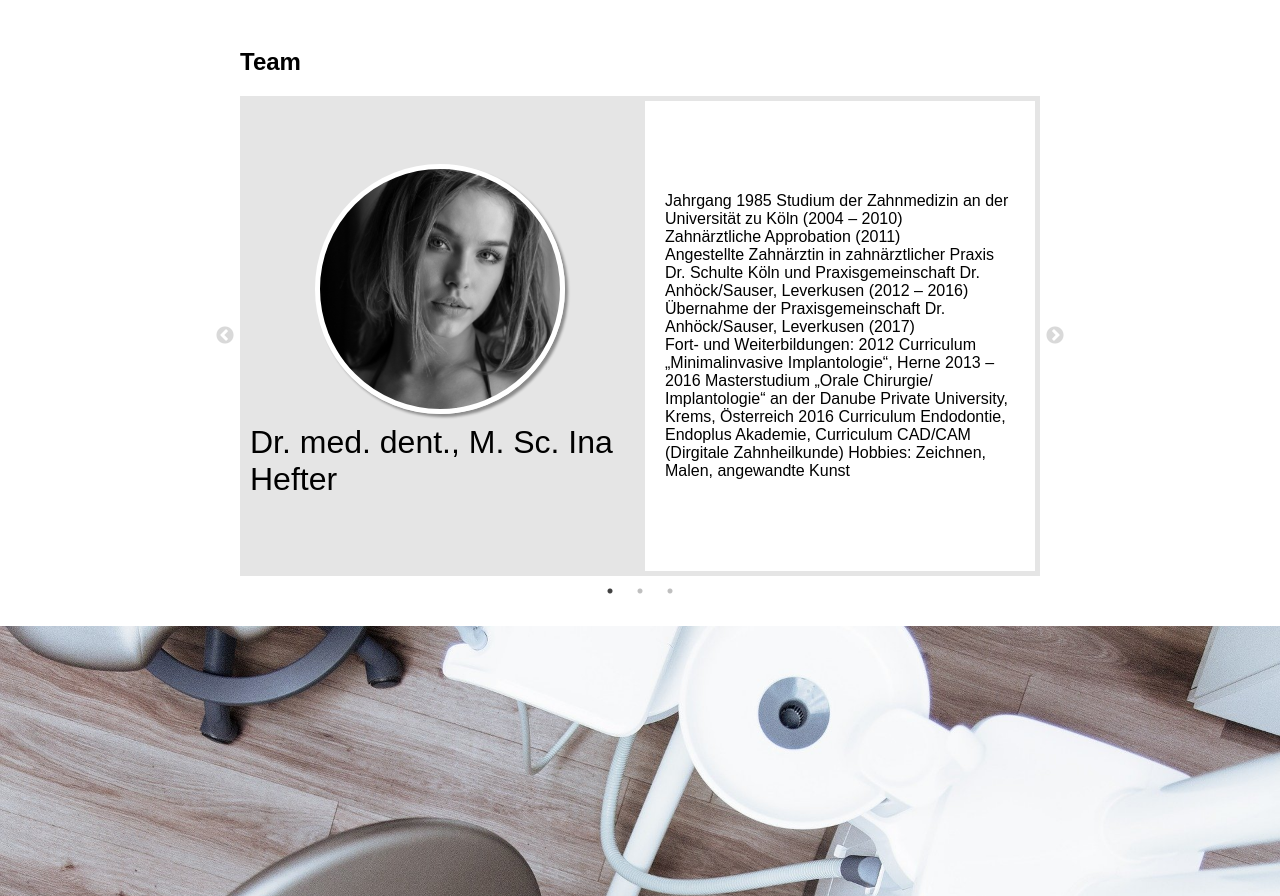
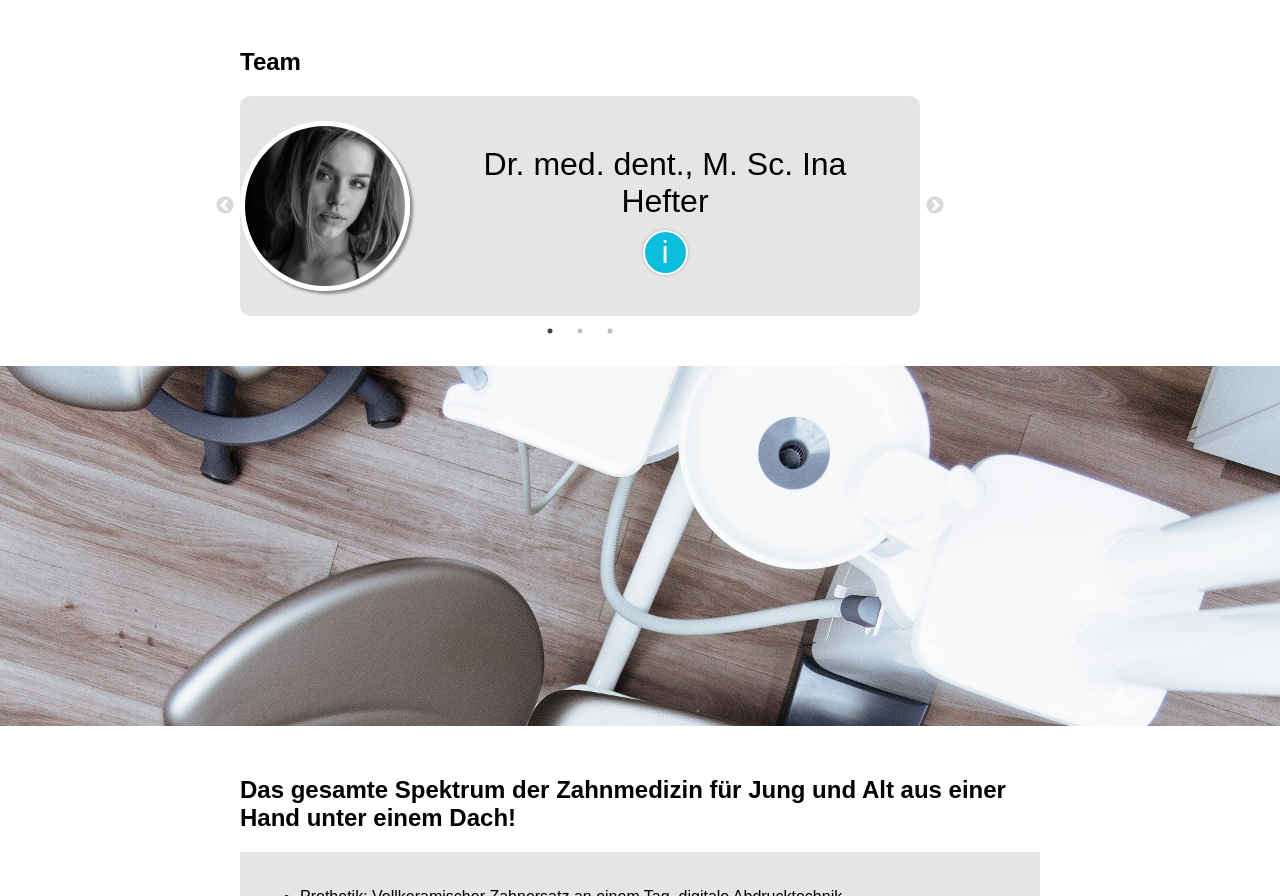
Before and after one commit to Stabl3r/web-praxis, a plain HTML site: page index.html in a window 1280 px wide. Shown: the part 1291-2187 px from the top of the page. Drawn offline with Linux system fonts and the light colour scheme; a web font is replaced by a local one.

Commit message:
teammember breit

```diff
--- a/index.css
+++ b/index.css
@@ -82,21 +82,27 @@ a:any-link {
 #Team {
 }
 #team-slider {
-  height: 60vh;
+  height: 220px;
+  width: 680px;
+  text-align: center
+}
+.team-member {
+  position: relative;
 }
 .team-member > div {
   display: flex;
   height: 100%;
 }
 .avatar-wrapper {
-  flex-basis: 50%;
+  flex-basis: 100%;
   height: 100%;
-  width: 50%;
+  width: 100%;
   background: rgba(0, 0, 0, 0.1);
   display: flex;
   align-items: center;
   justify-content: center;
-  flex-direction: column;
+  flex-direction: row;
+  border-radius: 10px;
 }
 .info {
   flex-basis: 50%;
@@ -110,13 +116,14 @@ a:any-link {
 .name {
   font-size: xx-large;
   margin: 10px;
+  display: inline-block;
 }
 .avatar {
   border-radius: 50%;
   border: 5px solid #fff;
   box-shadow: 3px 3px 3px rgba(0, 0, 0, 0.4);
-  max-width: 250px;
-  max-height: 250px;
+  max-width: 170px;
+  max-height: 170px;
   height: 100%;
   width: 100%;
   background-size: cover;
@@ -190,3 +197,20 @@ a:any-link {
 #closeButton:hover {
   box-shadow: 0px 0px 3px 0px rgba(0, 0, 0, 1);
 }
+.infoButton {
+  border-radius: 50%;
+  border: 2px solid #fff;
+  background-color: #0dbedc;
+  height: 45px;
+  width: 45px;
+  color: #fff;
+  display: flex;
+  justify-content: center;
+  align-items: center;
+  box-shadow: 0px 0px 3px 0px rgba(0, 0, 0, 0.3);
+  cursor: pointer;
+  font-size: 2rem;
+}
+.infoButton:hover {
+  box-shadow: 0px 0px 3px 0px rgba(0, 0, 0, 0.7);
+}
--- a/index.html
+++ b/index.html
@@ -23,14 +23,30 @@
       <div id="modal-content">Content</div>
     </div>
   </div>
-  </div>
 
   <!-- HIER SIND DIE LIGHTBOXEN -->
   <div style="display:none;">
     <div id="yztest" class="lightbox-entry">
-      Hallo Age!!!YZ
+      Hallo Age!
     </div>
-
+    <div id="inahefter" class="lightbox-entry">
+      <div class="info-text">
+        Jahrgang 1985 Studium der Zahnmedizin an der Universität zu Köln
+        (2004 – 2010)<br />
+        Zahnärztliche Approbation (2011)<br />
+        Angestellte Zahnärztin in zahnärztlicher Praxis Dr. Schulte Köln
+        und Praxisgemeinschaft Dr. Anhöck/Sauser, Leverkusen (2012 –
+        2016)<br />
+        Übernahme der Praxisgemeinschaft Dr. Anhöck/Sauser, Leverkusen
+        (2017)<br />
+        Fort- und Weiterbildungen: 2012 Curriculum „Minimalinvasive
+        Implantologie“, Herne 2013 – 2016 Masterstudium „Orale
+        Chirurgie/ Implantologie“ an der Danube Private University,
+        Krems, Österreich 2016 Curriculum Endodontie, Endoplus Akademie,
+        Curriculum CAD/CAM (Dirgitale Zahnheilkunde) Hobbies: Zeichnen,
+        Malen, angewandte Kunst
+      </div>
+    </div>
     <div id="prophylaxe" class="lightbox-entry">
       <div class="span12" style="margin-top: 50px; margin-bottom: 50px;">
 
@@ -41,10 +57,10 @@
 
         <h3 style="padding-top: 0px; padding-bottom: 35px;">
           <ul>
-            <li class="yeonliste1"><b>Individualprophylaxe für Kinder und Jugendliche:</b> <br>Beratung zur Mundhygiene
+            <li><b>Individualprophylaxe für Kinder und Jugendliche:</b> <br>Beratung zur Mundhygiene
               und Ernährung, Versiegelungen der Kauflächen und regelmäßige Fluoridierung stärkt die Zähne und erhält sie
               kariesfrei schon im Kindesalter </li>
-            <li class="yeonliste1"><b>Professionelle Zahnreinigung:</b><br>Hält Ihr Zahnfleisch gesund, und ihre Zähne
+            <li><b>Professionelle Zahnreinigung:</b><br>Hält Ihr Zahnfleisch gesund, und ihre Zähne
               hell, glatt und kariesresistent. Durch die regelmäßige Entfernung des schädlichen Zahnbelags an den
               unzugänglichen Stellen beugen Sie Karies und Parodontitis vor. Harte und weiche Beläge und Verfärbungen
               werden von den Zahnoberflächen, aus den Zwischenräumen/den Zahnfleischtaschen schmerzfrei entfernt.
@@ -52,9 +68,9 @@
               Kariesbakterien zu schützen. Besonders wichtig ist sie auch für unsere Implantatpatienten. Durch die
               professionelle Zahnreinigung sowie den halbjährlichen Kontrolluntersuchungen (Recall) haben Sie den
               Grundstein für lang anhaltende Freude an Ihren eigenen natürlichen Zähne gelegt.</li>
-            <li class="yeonliste1"><b>UPT (unterstützende Parodontitistherapie):</b> <br>individuelle Nachsorge für
+            <li><b>UPT (unterstützende Parodontitistherapie):</b> <br>individuelle Nachsorge für
               unsere Parodontitispatienten. (Siehe unten)</li>
-            <li class="yeonliste1"><b>Recall: </b><br>Erinnerung an die jährliche Kontrolluntersuchung</li>
+            <li><b>Recall: </b><br>Erinnerung an die jährliche Kontrolluntersuchung</li>
 
           </ul>
 
@@ -98,11 +114,11 @@
 
     <div id="prothetik" class="lightbox-entry">
       <ul>
-        <li class="yeonliste1"><b>Festsitzender Zahnersatz:</b> Inlays Kronen/ Kronen/ Brücken aus Gold, Metallkeramik,
+        <li><b>Festsitzender Zahnersatz:</b> Inlays Kronen/ Kronen/ Brücken aus Gold, Metallkeramik,
           Vollkeramik</li>
-        <li class="yeonliste1"><b>Implantatgetragener festsitzender oder herausnehmbarer Zahnersatz </b> </li>
-        <li class="yeonliste1"><b>Herausnehmbar Zahnersatz</b></li>
-        <li class="yeonliste1"><b>Deutsches Meisterlabor:</b> Wir legen besonderen Wert darauf, dass wir in unserem
+        <li><b>Implantatgetragener festsitzender oder herausnehmbarer Zahnersatz </b> </li>
+        <li><b>Herausnehmbar Zahnersatz</b></li>
+        <li><b>Deutsches Meisterlabor:</b> Wir legen besonderen Wert darauf, dass wir in unserem
           Meister-geführten Praxislabor im Haus jede zahntechnische Arbeit für unsere Patienten vollständig und
           ausnahmslos anfertigen lassen. Damit erfüllen wir die erwarteten hohen technischen und ästhetischen Ansprüche
           und Qualität der zahntechnischen Werkstücke und haben immer einen persönlichen Ansprechpartner vor Ort.
@@ -155,28 +171,15 @@
         <!--START MEMBER-->
         <div class="team-member">
           <div>
-            <div class="avatar-wrapper" data-lightbox="yztest">
+            <div class="avatar-wrapper" >
               <div class="avatar" style="
                     background-position: 60% 50%;
                     background-image: url(images/avatar.jpg);
                   "></div>
-              <div class="name">Dr. med. dent., M. Sc. Ina Hefter</div>
-            </div>
-            <div class="info">
-              Jahrgang 1985 Studium der Zahnmedizin an der Universität zu Köln
-              (2004 – 2010)<br />
-              Zahnärztliche Approbation (2011)<br />
-              Angestellte Zahnärztin in zahnärztlicher Praxis Dr. Schulte Köln
-              und Praxisgemeinschaft Dr. Anhöck/Sauser, Leverkusen (2012 –
-              2016)<br />
-              Übernahme der Praxisgemeinschaft Dr. Anhöck/Sauser, Leverkusen
-              (2017)<br />
-              Fort- und Weiterbildungen: 2012 Curriculum „Minimalinvasive
-              Implantologie“, Herne 2013 – 2016 Masterstudium „Orale
-              Chirurgie/ Implantologie“ an der Danube Private University,
-              Krems, Österreich 2016 Curriculum Endodontie, Endoplus Akademie,
-              Curriculum CAD/CAM (Dirgitale Zahnheilkunde) Hobbies: Zeichnen,
-              Malen, angewandte Kunst
+              <div style="display: flex; flex-direction: column; justify-content: center; align-items: center; margin: 20px;">
+                <div class="name">Dr. med. dent., M. Sc. Ina Hefter</div>
+                <div class="infoButton" data-lightbox="inahefter">i</div>
+              </div>
             </div>
           </div>
         </div>
```
